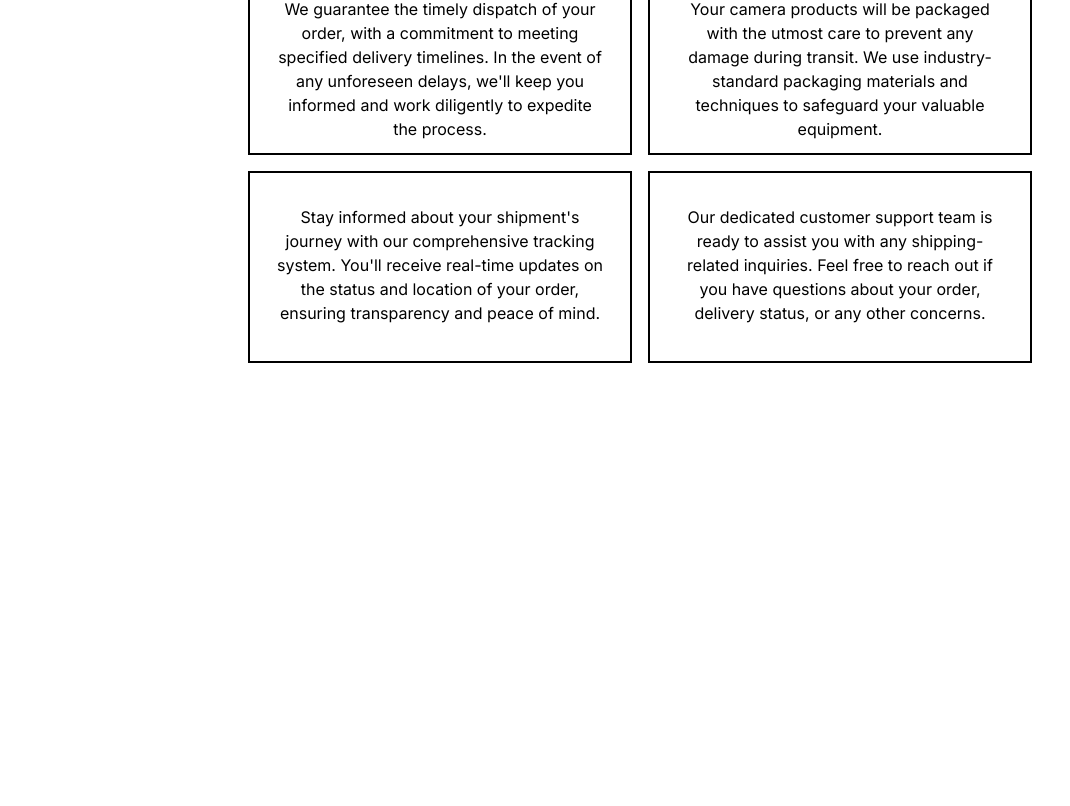
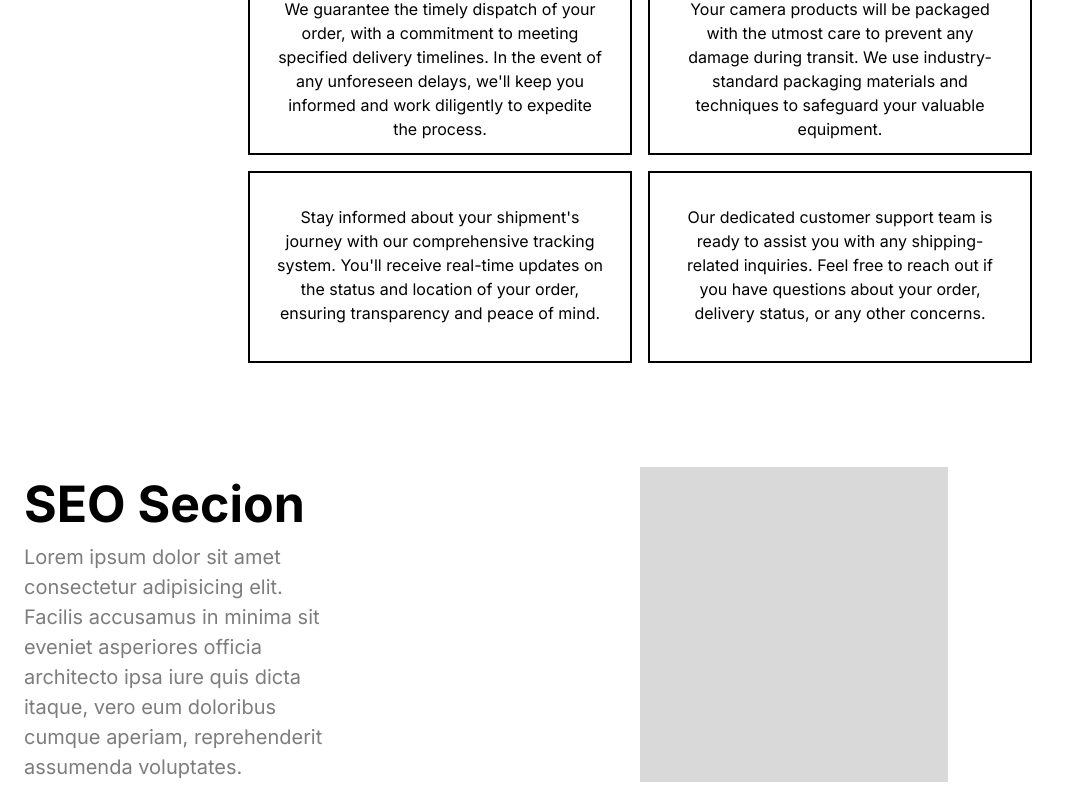
Before and after one commit to Ansh-Sonkusare/ecommerce-front-end, a Next.js app: page / in a window 1280 px wide. Shown: the part 2016-2822 px from the top of the page, without its empty margins (0-1070 px from the left). Before the commit the page ends 2379 px from the top, so only its background shows below. Built offline with nearby package versions, Linux system fonts and the light colour scheme; a web font is replaced by a local one.

Commit message:
seo section

```diff
--- /dev/null
+++ b/src/app/components/ui/seo.tsx
@@ -0,0 +1,20 @@
+function SEO() {
+  return (
+    <div className="grid grid-cols-2 p-6 justify-evenly mt-20">
+      <div className=" ">
+        <h1 className="font-inter font-bold text-[50px]">SEO Secion</h1>
+        <p className="text-left font-inter text-[#7D7D7D] text-[20px] lg:w-1/2">
+          Lorem ipsum dolor sit amet consectetur adipisicing elit. Facilis
+          accusamus in minima sit eveniet asperiores officia architecto ipsa
+          iure quis dicta itaque, vero eum doloribus cumque aperiam,
+          reprehenderit assumenda voluptates.
+        </p>
+      </div>
+      <div className="bg-[#D9D9D9] lg:w-1/2">
+
+      </div>
+    </div>
+  );
+}
+
+export default SEO;
--- a/src/app/page.tsx
+++ b/src/app/page.tsx
@@ -4,6 +4,7 @@ import Feature from "./components/ui/feature";
 import Deliver from "./components/ui/support";
 import Title from "./components/ui/title";
 import Promo from "./components/ui/promo";
+import Seo from "./components/ui/seo";
 
 export default function HomePage() {
   return (
@@ -17,6 +18,8 @@ export default function HomePage() {
       <Promo />
 
       <Deliver />
+
+      <Seo />
     </>
   );
 }
```
Also changed, not shown: src/app/components/ui/footer.tsx (added).
